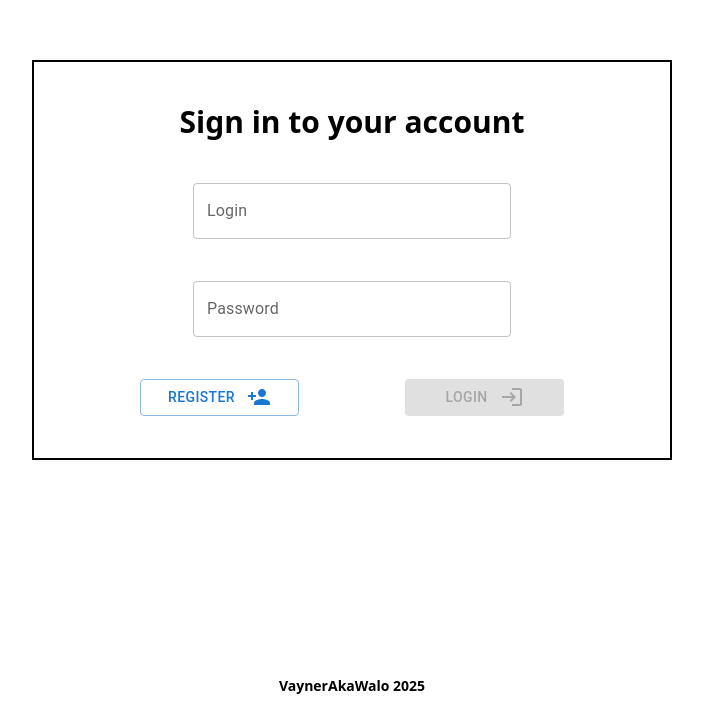
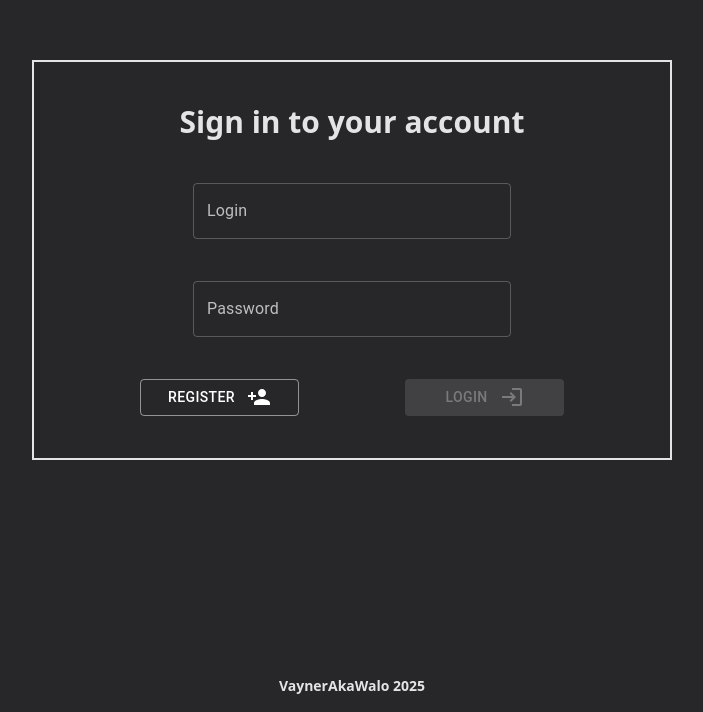
Before and after one commit to VaynerAkaWalo/login-ui, a React (Vite) app: page /login in a window 1280 px wide. Shown: the part 140-852 px from the top of the page, without its empty margins (288-991 px from the left). Built offline with nearby package versions, Linux system fonts and the light colour scheme; no server answers.

Commit message:
Use dark theme

```diff
--- a/src/App.tsx
+++ b/src/App.tsx
@@ -4,9 +4,21 @@ import LoginForm from "@components/login-form.tsx";
 import ProfileView from "@components/profile-view.tsx";
 import {Footer} from "@components/footer/Footer.tsx";
 import RegisterForm from "@components/register-form.tsx";
+import {createTheme, ThemeProvider} from "@mui/material";
+
+const darkTheme = createTheme({
+  palette: {
+    mode: 'dark',
+    primary: {
+      main: '#FFFFFF'
+    }
+  },
+});
 
 export default function App() {
   return (
+    <ThemeProvider theme={darkTheme}>
+      <div className="bg-zinc-800 text-zinc-200">
         <BrowserRouter basename={import.meta.env.BASE_URL}>
           <Routes>
             <Route path="/" element={<Container/>}>
@@ -17,6 +29,8 @@ export default function App() {
           </Routes>
           <Footer/>
         </BrowserRouter>
+      </div>
+    </ThemeProvider>
   )
 }
 
```
Lines whose indentation alone changed are shown as unchanged.
